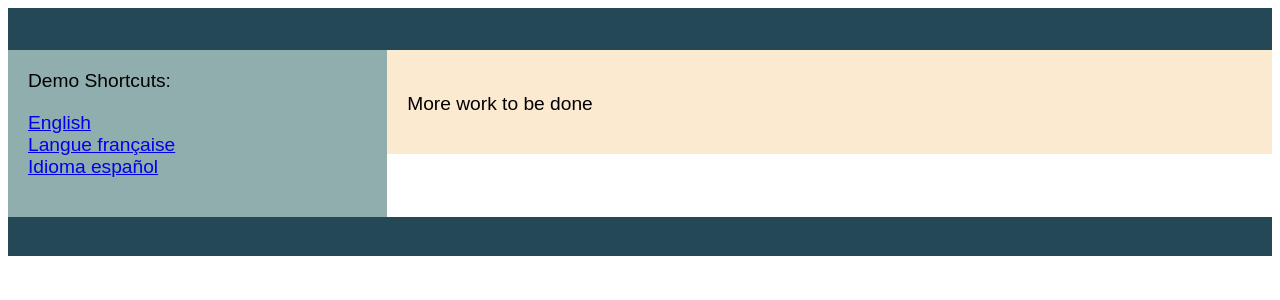
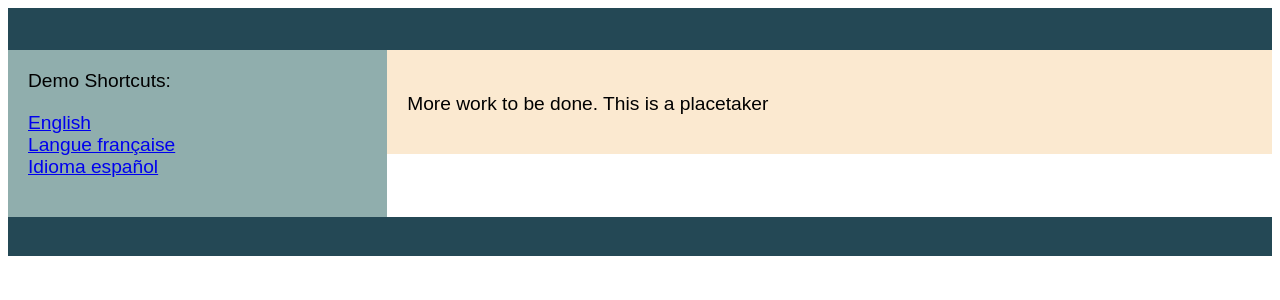
Before and after one commit to danavirtual/MultiLanguage-Demo, an Angular app in the folder language-translator-angular-app/: page /helppage/1 in a window 1280 px wide. Shown: the top 300 px of the page. Built offline with nearby package versions, Linux system fonts and the light colour scheme.

Commit message:
placetaker message

```diff
--- a/language-translator-angular-app/src/app/helppage/helppage.component.html
+++ b/language-translator-angular-app/src/app/helppage/helppage.component.html
@@ -1,2 +1,2 @@
 <h3>{{msg_help}}</h3>
-<p>More work to be done </p>
+<p>More work to be done. This is a placetaker </p>
```
